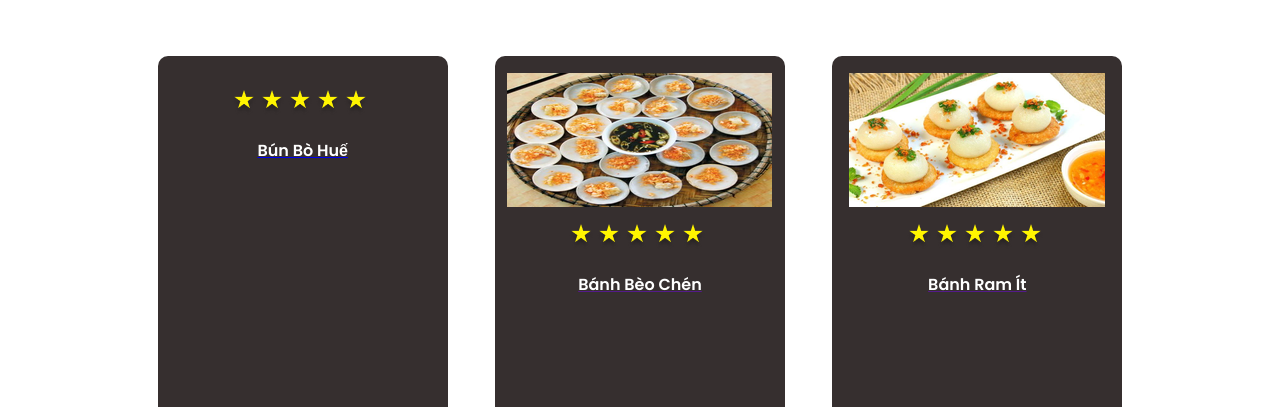
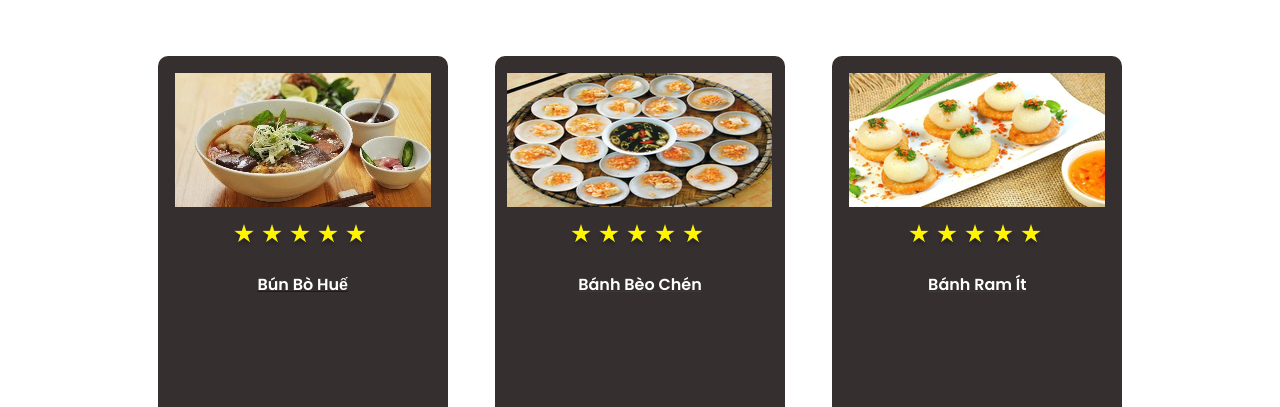
Before and after one commit to QUAN113/duanweb, a plain HTML site: page index.html in a window 1280 px wide. Shown: the part 767-1174 px from the top of the page. Drawn offline with Linux system fonts and the light colour scheme.

Commit message:
Update index.html

```diff
--- a/index.html
+++ b/index.html
@@ -66,7 +66,7 @@
             <h2>Ẩm Thực</h2>
             <ul id="list-products">
                 <div class="item">
-                    <img src="monv/bunbo.jpgjpg" alt="">
+                    <img src="monv/bunbo.jpg" alt="">
                     <div class="stars">
                         <span>
                             <img src="assets/star.png" alt="">
```
